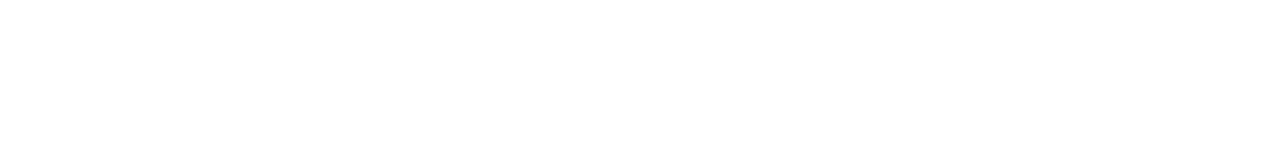
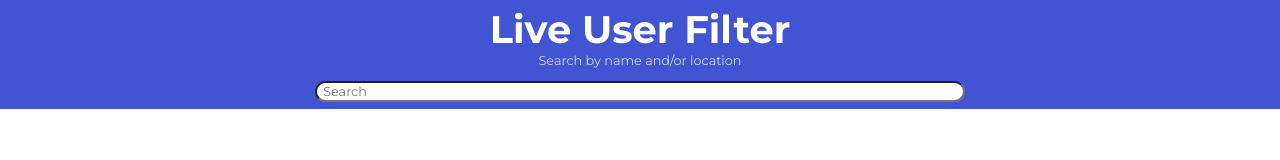
Before and after one commit to BrayanStivenMaldonado/JavaScript_MaldonadoBrayan, a plain HTML site: page Dia 14/index.html in a window 1280 px wide. Drawn offline with Linux system fonts and the light colour scheme; no server answers.

Commit message:
feat: :sparkles: day14 activity completed

```diff
--- a/Dia 14/index.html
+++ b/Dia 14/index.html
@@ -7,7 +7,7 @@
     <link rel="stylesheet" href="./style.css">
 </head>
 <body>
-    <content></content>
+    <new-content></new-content>
 </body>
 <script src="./script.js"></script>
 </html>
--- a/Dia 14/script.js
+++ b/Dia 14/script.js
@@ -0,0 +1,46 @@
+class CrearElementos extends HTMLElement {
+    constructor(){
+        super();
+        this.innerHTML = `
+            <div class="arriba">
+                <h1>Live User Filter</h1>
+                <p>Search by name and/or location</p>
+                <input type="text" id="search" placeholder="Search">
+            </div>
+            <div class="content">
+            </div>
+        `
+    }
+}
+customElements.define('new-content',CrearElementos)
+
+
+const content = document.querySelector(".content")
+fetch("https://66e45ac5d2405277ed14047d.mockapi.io/Users")
+.then(res => res.json())
+.then(data =>{
+    for(const i of data){
+       console.log(i)
+
+       content.innerHTML += `
+        <div class="persona">
+            <img src=${i.avatar} alt="person">
+            <div class="info">
+                <h1  id="name">${i.name_full}</h1>
+                <h3 id="infoPer">${i.description}</h3>
+            </div>
+        </div>
+        `
+    }
+    document.addEventListener("keyup", e=>{
+        if(e.target.matches("#search")){
+            console.log(e.target.value)
+            document.querySelectorAll(".persona").forEach(nombre=>{
+                nombre.textContent.toLocaleLowerCase().includes(e.target.value.toLocaleLowerCase())
+                ?nombre.classList.remove("filtro")
+                :nombre.classList.add("filtro")
+            })
+
+        }
+    })
+})
--- a/Dia 14/style.css
+++ b/Dia 14/style.css
@@ -0,0 +1,82 @@
+@font-face {
+    font-family: "Montserrat";
+    src: url(./storage/Montserrat-VariableFont_wght.ttf);
+}
+
+*{
+    padding: 0;
+    margin: 0;
+    font-family: Montserrat;
+}
+
+body{
+    display: flex;
+    flex-direction: column;
+    align-items: center;
+    width: 100vw;
+    height: 100vh;
+    overflow-x: hidden;
+}
+
+.arriba{
+    width: 100vw;
+    height: 8vw;
+    background-color: #4054d4;
+    display: flex;
+    flex-direction: column;
+    justify-content: center;
+    align-items: center;
+    color: white;
+    padding-bottom: 0.5vw;
+}
+
+.arriba h1{
+    font-size: 3vw;
+    margin-top: 0.5vw;
+}
+
+.arriba p{
+    font-size: 1vw;
+    color: rgb(214, 214, 214);
+}
+
+.arriba input{
+    width: 50vw;
+    height: 3vh;
+    border-radius: 10vw;
+    font-size: 1vw;
+    padding-left: 0.5vw;
+    margin-top: 1vw;
+}
+
+.content{
+    width: 100%;
+    height: auto;
+    display: flex;
+    flex-direction: column;
+    align-items: center;
+    padding-top: 2vw;
+}
+
+.persona{
+    width: 50%;
+    height: 5vw;
+    display: flex;
+    align-items: center;
+    flex-direction: row;
+    border: 1px solid #4054d4;
+    padding-left: 2%;
+    margin-top: 1vw;
+}
+
+
+.persona img{
+    border-radius: 50%;
+    width: 5vw;
+    height: 5vw;
+    padding-right: 2%;
+}
+
+.filtro{
+    display: none;
+}
```
Also changed, not shown: Dia 14/storage/Montserrat-VariableFont_wght.ttf (added).
